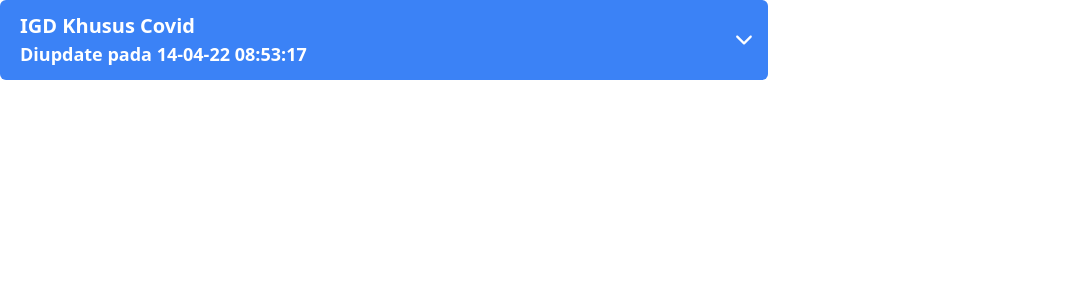
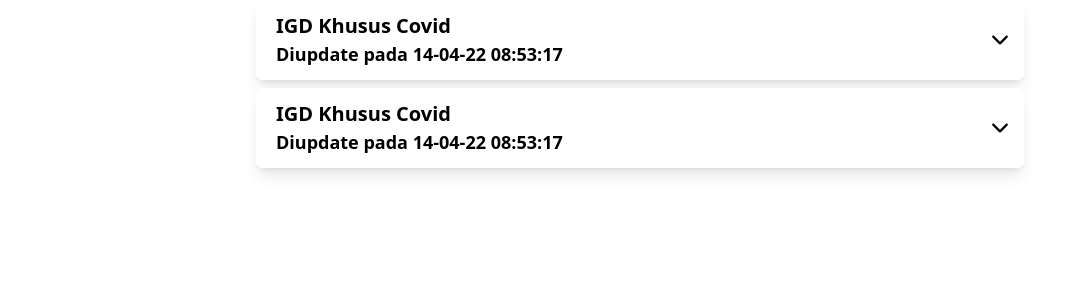
Before and after one commit to saepp/cekrs.com, a Next.js app: page /rs-detail in a window 1280 px wide. Shown: the top 300 px of the page, without its empty margins (0-1087 px from the left). Built offline with nearby package versions, Linux system fonts and the light colour scheme.

Commit message:
finish create CardBed component

```diff
--- a/components/CardBed.js
+++ b/components/CardBed.js
@@ -3,35 +3,33 @@ import { IoIosArrowDown } from "react-icons/io";
 
 const CardBed = () => {
   return (
-    <div className="relative w-full overflow-hidden">
+    <div className="relative w-full overflow-hidden h-fit mb-2 shadow-lg">
       <input
         type="checkbox"
         className="peer absolute top-0 inset-x-0 w-full h-20 opacity-0 z-10 cursor-pointer"
       />
-      <div className="bg-blue-500 h-20 w-full pl-5 flex flex-col rounded-md justify-center">
-        <p className="text-xl font-bold text-white">IGD Khusus Covid</p>
-        <p className="text-lg font-bold text-white">
-          Diupdate pada 14-04-22 08:53:17
-        </p>
+      <div className="bg-white h-20 w-full pl-5 flex flex-col rounded-md justify-center drop-shadow-md shadow-black">
+        <p className="text-xl font-bold">IGD Khusus Covid</p>
+        <p className="text-lg font-bold">Diupdate pada 14-04-22 08:53:17</p>
       </div>
 
       {/* Arrow Icon */}
-      <div className="absolute top-7 right-3 text-white transition-transform duration-500 rotate-0 peer-checked:rotate-180">
+      <div className="absolute top-7 right-3 transition-transform duration-500 rotate-0 peer-checked:rotate-180">
         <IoIosArrowDown className="h-6 w-6" />
       </div>
 
       {/* Content */}
-      <div className="bg-gray-500 overflow-hidden transition-all duration-500 max-h-0 peer-checked:max-h-40 rounded-bl-md rounded-br-md mb-10">
+      <div className="bg-[#EDF2F7] overflow-hidden transition-all duration-500 max-h-0 peer-checked:max-h-40 drop-shadow-md shadow-black">
         <div className="flex justify-around p-4">
           <div className="flex flex-col bg-green-600 rounded-md p-4 items-center">
             <p className="font-semibold">Tempat Tidur</p>
             <p className="font-bold text-3xl">2</p>
           </div>
-          <div className="flex flex-col bg-green-600 rounded-md p-4 items-center">
+          <div className="flex flex-col bg-blue-600 rounded-md p-4 items-center">
             <p className="font-semibold">Tempat Tidur</p>
             <p className="font-bold text-3xl">2</p>
           </div>
-          <div className="flex flex-col bg-green-600 rounded-md p-4 items-center">
+          <div className="flex flex-col bg-orange-600 rounded-md p-4 items-center">
             <p className="font-semibold">Tempat Tidur</p>
             <p className="font-bold text-3xl">2</p>
           </div>
--- a/pages/rs-detail.js
+++ b/pages/rs-detail.js
@@ -4,7 +4,8 @@ import CardBed from "../components/CardBed";
 
 const RumahSakit = () => {
   return (
-    <div className="max-w-screen-md">
+    <div className="flex flex-col max-w-screen-md mx-auto">
+      <CardBed />
       <CardBed />
     </div>
   );
```
